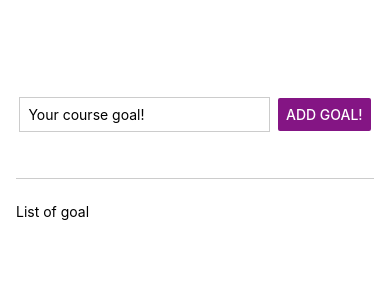
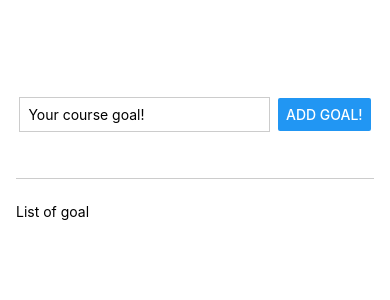
Before and after one commit to OveR1st/my-native-goal, a React Native app: screen / in a window 390 px wide. Shown: the top 300 px of the page. Built offline with nearby package versions, Linux system fonts and the light colour scheme.

Commit message:
start app to FSD

```diff
--- a/src/app/index.tsx
+++ b/src/app/index.tsx
@@ -1,3 +1,4 @@
+import { AddGoalScreen } from 'pages/goal-add'
 import {
   Button,
   SafeAreaView,
@@ -10,13 +11,7 @@ import {
 export const App = () => {
   return (
     <View style={styles.appContainer}>
-      <View style={styles.inputContainer}>
-        <TextInput style={styles.textInput} placeholder="Your course goal!" />
-        <Button title="Add goal!" color="#841584" />
-      </View>
-      <View style={styles.goalsContainer}>
-        <Text>List of goal</Text>
-      </View>
+      <AddGoalScreen />
     </View>
   )
 }
@@ -27,26 +22,4 @@ const styles = StyleSheet.create({
     paddingTop: 50,
     paddingHorizontal: 16,
   },
-
-  inputContainer: {
-    flex: 1,
-    flexDirection: 'row',
-    justifyContent: 'center',
-    alignItems: 'center',
-    marginBottom: 24,
-    borderBottomWidth: 1,
-    borderBottomColor: '#ccc',
-  },
-
-  textInput: {
-    width: '70%',
-    borderWidth: 1,
-    borderColor: '#cccccc',
-    padding: 8,
-    marginRight: 8,
-  },
-
-  goalsContainer: {
-    flex: 5,
-  },
 })
--- /dev/null
+++ b/src/features/goal-add/index.ts
@@ -0,0 +1,2 @@
+export * from './ui/form'
+export * from './ui/listView'
--- /dev/null
+++ b/src/features/goal-add/ui/form.tsx
@@ -0,0 +1,23 @@
+import { StyleSheet, View } from 'react-native'
+import { AddButton, Input } from 'shared'
+
+export const GoalForm = () => {
+  return (
+    <View style={styles.inputContainer}>
+      <Input />
+      <AddButton />
+    </View>
+  )
+}
+
+const styles = StyleSheet.create({
+  inputContainer: {
+    flex: 1,
+    flexDirection: 'row',
+    justifyContent: 'center',
+    alignItems: 'center',
+    marginBottom: 24,
+    borderBottomWidth: 1,
+    borderBottomColor: '#ccc',
+  },
+})
--- /dev/null
+++ b/src/features/goal-add/ui/listView.tsx
@@ -0,0 +1,9 @@
+import { GoalList } from 'shared/ui/goal_list'
+
+export const ListView = () => {
+  return (
+    <>
+      <GoalList />
+    </>
+  )
+}
--- /dev/null
+++ b/src/pages/goal-add/index.ts
@@ -0,0 +1 @@
+export * from './ui'
--- /dev/null
+++ b/src/pages/goal-add/ui.tsx
@@ -0,0 +1,11 @@
+import { GoalForm, ListView } from 'features/goal-add'
+import { View } from 'react-native'
+
+export const AddGoalScreen = () => {
+  return (
+    <>
+      <GoalForm />
+      <ListView />
+    </>
+  )
+}
--- /dev/null
+++ b/src/shared/index.ts
@@ -0,0 +1,2 @@
+export * from './ui/button'
+export * from './ui/input'
--- /dev/null
+++ b/src/shared/ui/button.tsx
@@ -0,0 +1,5 @@
+import { Button } from 'react-native'
+
+export const AddButton = () => {
+  return <Button title="Add Goal!" />
+}
--- /dev/null
+++ b/src/shared/ui/goal_list.tsx
@@ -0,0 +1,15 @@
+import { StyleSheet, Text, View } from 'react-native'
+
+export const GoalList = () => {
+  return (
+    <View style={styles.goalsContainer}>
+      <Text>List of goal</Text>
+    </View>
+  )
+}
+
+const styles = StyleSheet.create({
+  goalsContainer: {
+    flex: 5,
+  },
+})
--- /dev/null
+++ b/src/shared/ui/input.tsx
@@ -0,0 +1,15 @@
+import { StyleSheet, TextInput } from 'react-native'
+
+export const Input = () => {
+  return <TextInput style={styles.textInput} placeholder="Your course goal!" />
+}
+
+const styles = StyleSheet.create({
+  textInput: {
+    width: '70%',
+    borderWidth: 1,
+    borderColor: '#cccccc',
+    padding: 8,
+    marginRight: 8,
+  },
+})
```
